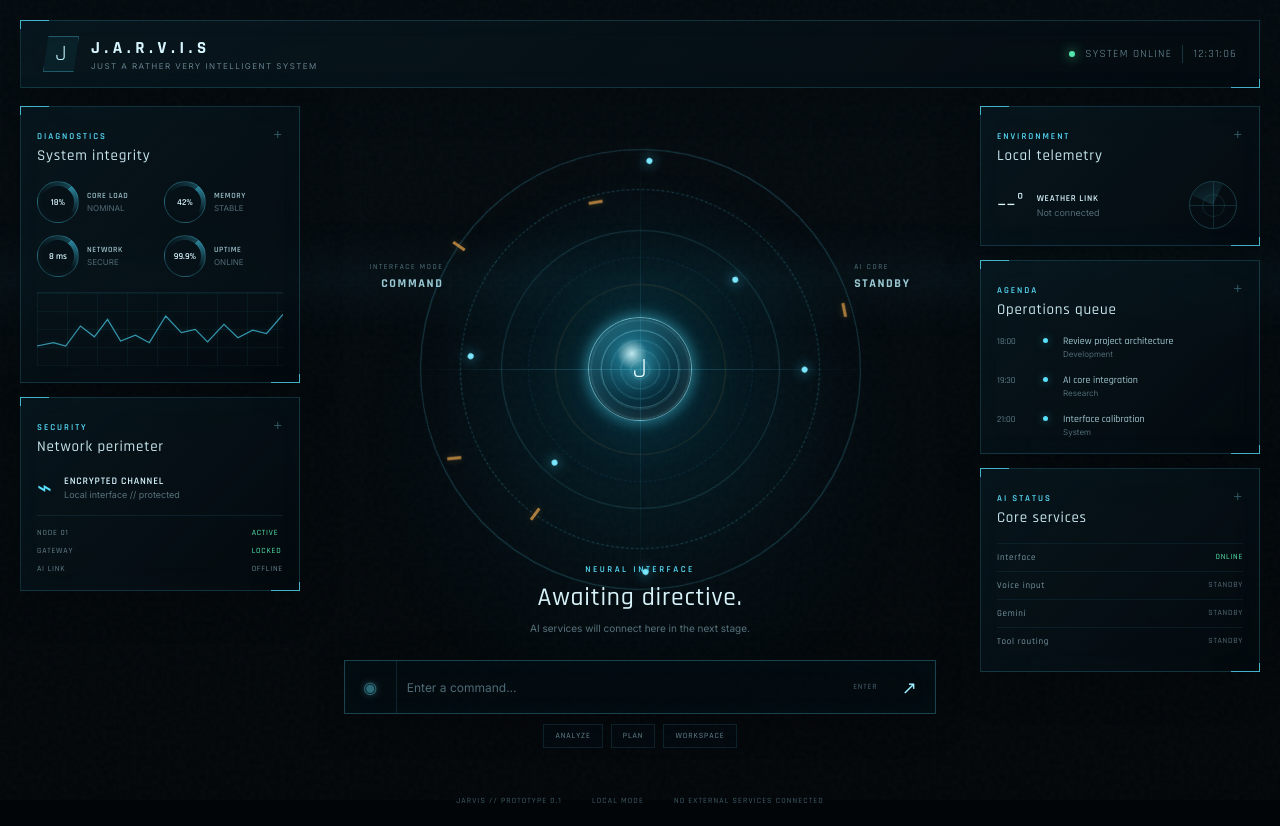
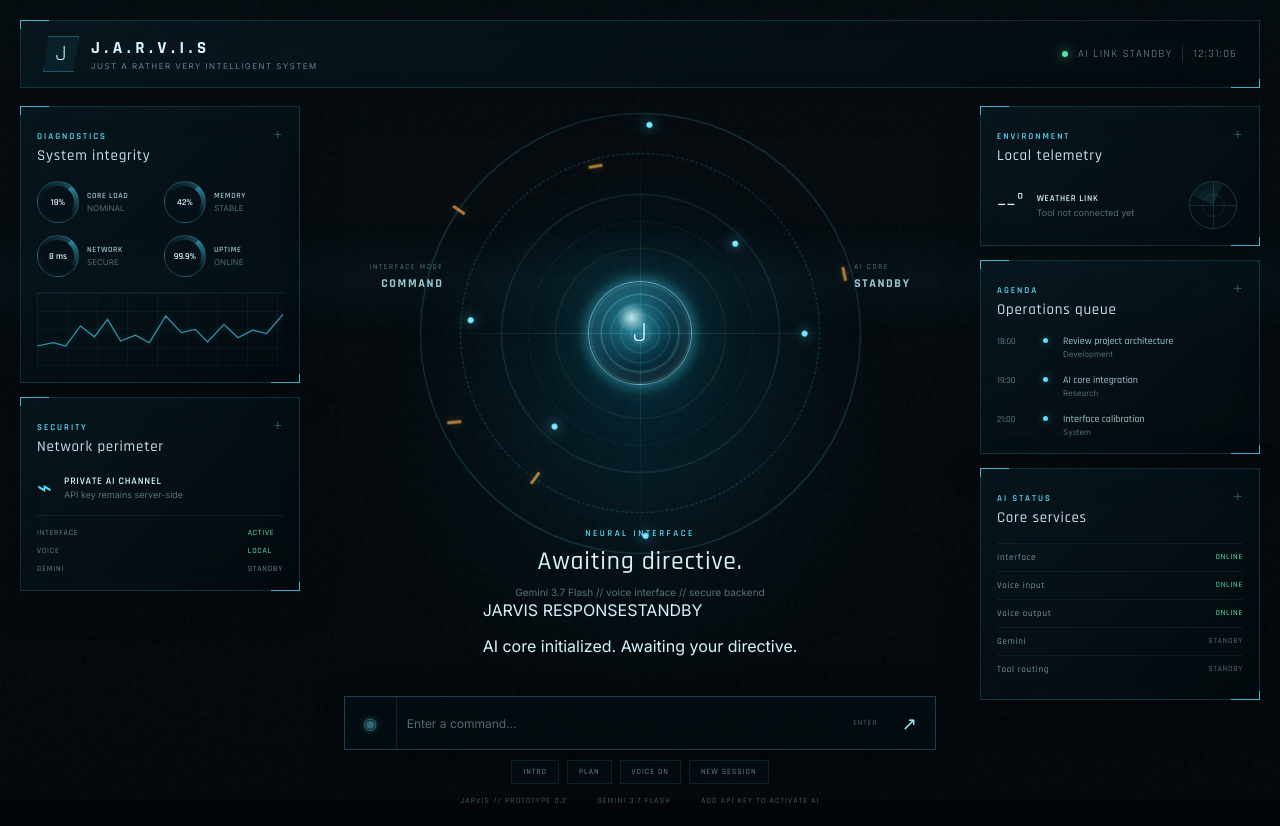
Before and after one commit to utpalchad/jarvis_type, a React (Vite) app: page / in a window 1280 px wide. Built offline with nearby package versions, Linux system fonts and the light colour scheme; no server answers.

Commit message:
feat: connect HUD to Gemini and browser voice

```diff
--- a/src/App.jsx
+++ b/src/App.jsx
@@ -1,4 +1,4 @@
-import { useEffect, useMemo, useState } from 'react'
+import { useEffect, useMemo, useRef, useState } from 'react'
 
 const diagnostics = [
   ['CORE LOAD', '18%', 'nominal'],
@@ -17,22 +17,140 @@
   const [booted, setBooted] = useState(false)
   const [command, setCommand] = useState('')
   const [status, setStatus] = useState('STANDBY')
+  const [reply, setReply] = useState('AI core initialized. Awaiting your directive.')
+  const [error, setError] = useState('')
+  const [listening, setListening] = useState(false)
+  const [voiceEnabled, setVoiceEnabled] = useState(true)
+  const [aiOnline, setAiOnline] = useState(false)
+  const [interactionId, setInteractionId] = useState(null)
+  const recognitionRef = useRef(null)
 
   useEffect(() => {
     const timer = window.setTimeout(() => setBooted(true), 2300)
     return () => window.clearTimeout(timer)
   }, [])
 
+  useEffect(() => {
+    fetch('/api/health')
+      .then((response) => response.json())
+      .then((data) => setAiOnline(Boolean(data.aiConfigured)))
+      .catch(() => setAiOnline(false))
+  }, [])
+
   const clock = useClock()
+
+  async function sendCommand(text) {
+    const clean = String(text || '').trim()
+    if (!clean || status === 'PROCESSING') return
+
+    setCommand('')
+    setError('')
+    setStatus('PROCESSING')
+    setReply('Analyzing directive...')
+
+    try {
+      const response = await fetch('/api/chat', {
+        method: 'POST',
+        headers: { 'Content-Type': 'application/json' },
+        body: JSON.stringify({
+          message: clean,
+          previousInteractionId: interactionId,
+        }),
+      })
+
+      const data = await response.json()
+
+      if (!response.ok) {
+        throw new Error(data.error || 'AI request failed.')
+      }
+
+      setReply(data.reply)
+      setInteractionId(data.interactionId || null)
+      setAiOnline(true)
+      setStatus('READY')
+
+      if (voiceEnabled) speak(data.reply)
+
+      window.setTimeout(() => setStatus('STANDBY'), 2200)
+    } catch (requestError) {
+      setStatus('ERROR')
+      setError(requestError.message)
+      setReply('AI link unavailable.')
+      window.setTimeout(() => setStatus('STANDBY'), 3000)
+    }
+  }
 
   function submitCommand(event) {
     event.preventDefault()
-    if (!command.trim()) return
+    sendCommand(command)
+  }
 
-    setStatus('PROCESSING')
-    window.setTimeout(() => setStatus('READY'), 850)
-    window.setTimeout(() => setStatus('STANDBY'), 2600)
-    setCommand('')
+  function startListening() {
+    const SpeechRecognition = window.SpeechRecognition || window.webkitSpeechRecognition
+
+    if (!SpeechRecognition) {
+      setError('Voice recognition is not supported by this browser. Use Chrome or type your command.')
+      return
+    }
+
+    if (!recognitionRef.current) {
+      const recognition = new SpeechRecognition()
+      recognition.lang = 'en-IN'
+      recognition.interimResults = false
+      recognition.continuous = false
+
+      recognition.onstart = () => {
+        setListening(true)
+        setStatus('LISTENING')
+        setError('')
+      }
+
+      recognition.onresult = (event) => {
+        const transcript = event.results?.[0]?.[0]?.transcript || ''
+        setCommand(transcript)
+        if (transcript.trim()) sendCommand(transcript)
+      }
+
+      recognition.onerror = (event) => {
+        setListening(false)
+        setStatus('STANDBY')
+        if (event.error !== 'no-speech') {
+          setError('Microphone error: ' + event.error)
+        }
+      }
+
+      recognition.onend = () => {
+        setListening(false)
+        setStatus((current) => current === 'LISTENING' ? 'STANDBY' : current)
+      }
+
+      recognitionRef.current = recognition
+    }
+
+    recognitionRef.current.start()
+  }
+
+  function speak(text) {
+    if (!('speechSynthesis' in window)) return
+    window.speechSynthesis.cancel()
+
+    const utterance = new SpeechSynthesisUtterance(text)
+    utterance.rate = 1
+    utterance.pitch = 0.88
+    utterance.volume = 0.92
+
+    utterance.onstart = () => setStatus('SPEAKING')
+    utterance.onend = () => setStatus('STANDBY')
+
+    window.speechSynthesis.speak(utterance)
+  }
+
+  function resetConversation() {
+    setInteractionId(null)
+    setReply('Conversation memory cleared. Awaiting directive.')
+    setError('')
+    window.speechSynthesis?.cancel()
+    setStatus('STANDBY')
   }
 
   if (!booted) return <BootSequence />
@@ -52,8 +170,8 @@
         </div>
 
         <div className="top-status">
-          <span className="status-dot" />
-          <span>SYSTEM ONLINE</span>
+          <span className={'status-dot ' + (aiOnline ? '' : 'status-dot-warn')} />
+          <span>{aiOnline ? 'AI LINK ONLINE' : 'AI LINK STANDBY'}</span>
           <span className="divider" />
           <span>{clock}</span>
         </div>
@@ -65,9 +183,7 @@
             <div className="diag-grid">
               {diagnostics.map(([label, value, meta]) => (
                 <div className="diag" key={label}>
-                  <div className="diag-ring">
-                    <span>{value}</span>
-                  </div>
+                  <div className="diag-ring"><span>{value}</span></div>
                   <div>
                     <strong>{label}</strong>
                     <small>{meta}</small>
@@ -82,14 +198,14 @@
             <div className="security-row">
               <span className="security-icon">⌁</span>
               <div>
-                <strong>ENCRYPTED CHANNEL</strong>
-                <small>Local interface // protected</small>
+                <strong>PRIVATE AI CHANNEL</strong>
+                <small>API key remains server-side</small>
               </div>
             </div>
             <div className="micro-grid">
-              <span>NODE 01</span><span className="ok">ACTIVE</span>
-              <span>GATEWAY</span><span className="ok">LOCKED</span>
-              <span>AI LINK</span><span>OFFLINE</span>
+              <span>INTERFACE</span><span className="ok">ACTIVE</span>
+              <span>VOICE</span><span className="ok">LOCAL</span>
+              <span>GEMINI</span><span className={aiOnline ? 'ok' : ''}>{aiOnline ? 'ONLINE' : 'STANDBY'}</span>
             </div>
           </Panel>
         </aside>
@@ -99,18 +215,15 @@
             <small>INTERFACE MODE</small>
             <strong>COMMAND</strong>
           </div>
+
           <div className="core-label core-label-right">
             <small>AI CORE</small>
             <strong>{status}</strong>
           </div>
 
           <div className={'reactor ' + status.toLowerCase()}>
-            <div className="orbit orbit-a">
-              <i /><i /><i />
-            </div>
-            <div className="orbit orbit-b">
-              <i /><i />
-            </div>
+            <div className="orbit orbit-a"><i /><i /><i /></div>
+            <div className="orbit orbit-b"><i /><i /></div>
             <div className="orbit orbit-c" />
             <div className="reticle reticle-one" />
             <div className="reticle reticle-two" />
@@ -126,28 +239,46 @@
 
           <div className="core-copy">
             <p>NEURAL INTERFACE</p>
-            <h1>Awaiting directive.</h1>
-            <span>AI services will connect here in the next stage.</span>
+            <h1>{status === 'LISTENING' ? 'Listening.' : status === 'PROCESSING' ? 'Thinking.' : status === 'SPEAKING' ? 'Responding.' : 'Awaiting directive.'}</h1>
+            <span>Gemini 3.7 Flash // voice interface // secure backend</span>
+          </div>
+
+          <div className={'response-console ' + (error ? 'response-error' : '')}>
+            <div className="response-head">
+              <span>JARVIS RESPONSE</span>
+              <span>{status}</span>
+            </div>
+            <p>{error || reply}</p>
           </div>
 
           <form className="command-bar" onSubmit={submitCommand}>
-            <button type="button" className="mic-btn" aria-label="Voice input">
+            <button
+              type="button"
+              className={'mic-btn ' + (listening ? 'mic-listening' : '')}
+              aria-label="Voice input"
+              onClick={startListening}
+              title="Voice input"
+            >
               <span>◉</span>
             </button>
+
             <input
               value={command}
-              onChange={(e) => setCommand(e.target.value)}
-              placeholder="Enter a command..."
+              onChange={(event) => setCommand(event.target.value)}
+              placeholder={listening ? 'Listening...' : 'Enter a command...'}
               aria-label="Command input"
+              disabled={status === 'PROCESSING'}
             />
+
             <kbd>ENTER</kbd>
-            <button className="send-btn" type="submit" aria-label="Send command">↗</button>
+            <button className="send-btn" type="submit" aria-label="Send command" disabled={status === 'PROCESSING'}>↗</button>
           </form>
 
           <div className="quick-actions">
-            <button onClick={() => setCommand('Analyze current system status')}>ANALYZE</button>
-            <button onClick={() => setCommand('Plan my day')}>PLAN</button>
-            <button onClick={() => setCommand('Open project workspace')}>WORKSPACE</button>
+            <button onClick={() => sendCommand('Introduce yourself briefly.')}>INTRO</button>
+            <button onClick={() => sendCommand('Help me plan what I should work on today.')}>PLAN</button>
+            <button onClick={() => setVoiceEnabled((value) => !value)}>{voiceEnabled ? 'VOICE ON' : 'VOICE OFF'}</button>
+            <button onClick={resetConversation}>NEW SESSION</button>
           </div>
         </section>
 
@@ -157,12 +288,9 @@
               <div className="temperature">--°</div>
               <div>
                 <strong>WEATHER LINK</strong>
-                <small>Not connected</small>
+                <small>Tool not connected yet</small>
               </div>
-              <div className="radar">
-                <span />
-                <i />
-              </div>
+              <div className="radar"><span /><i /></div>
             </div>
           </Panel>
 
@@ -184,8 +312,9 @@
           <Panel eyebrow="AI STATUS" title="Core services">
             <div className="service-list">
               <Service label="Interface" active />
-              <Service label="Voice input" />
-              <Service label="Gemini" />
+              <Service label="Voice input" active />
+              <Service label="Voice output" active={voiceEnabled} />
+              <Service label="Gemini" active={aiOnline} />
               <Service label="Tool routing" />
             </div>
           </Panel>
@@ -193,9 +322,9 @@
       </section>
 
       <footer className="footer-strip">
-        <span>JARVIS // PROTOTYPE 0.1</span>
-        <span>LOCAL MODE</span>
-        <span>NO EXTERNAL SERVICES CONNECTED</span>
+        <span>JARVIS // PROTOTYPE 0.2</span>
+        <span>GEMINI 3.7 FLASH</span>
+        <span>{aiOnline ? 'AI CORE CONNECTED' : 'ADD API KEY TO ACTIVATE AI'}</span>
       </footer>
     </main>
   )
@@ -225,16 +354,13 @@
 function BootSequence() {
   return (
     <main className="boot-screen">
-      <div className="boot-reticle">
-        <span />
-        <i />
-      </div>
+      <div className="boot-reticle"><span /><i /></div>
       <p>J.A.R.V.I.S // INITIALIZATION</p>
       <div className="boot-lines">
         <span>CORE INTERFACE ........ OK</span>
-        <span>DISPLAY MATRIX ........ OK</span>
+        <span>VOICE SUBSYSTEM ....... OK</span>
         <span>SECURE CHANNEL ........ OK</span>
-        <span>AI SERVICES ........... STANDBY</span>
+        <span>AI SERVICES ........... CHECKING</span>
       </div>
       <div className="boot-progress"><i /></div>
     </main>
```
